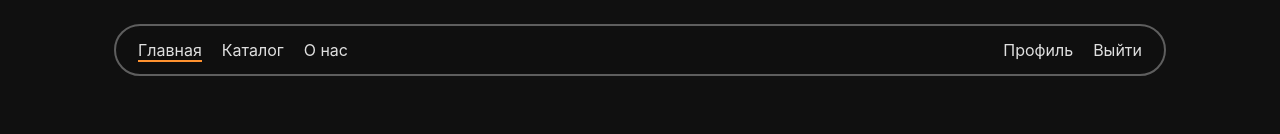
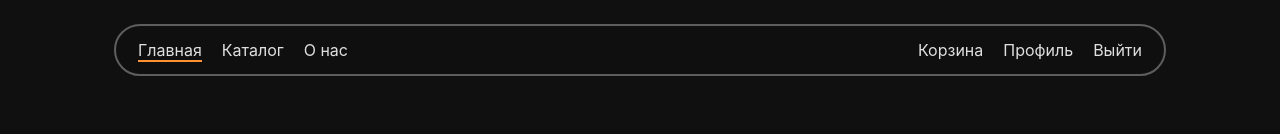
Before and after one commit to Jeyw1n/rimsnap, a React (Vite) app in the folder frontend/: page / in a window 1280 px wide. Shown: the top 134 px of the page. Built offline with nearby package versions, Linux system fonts and the light colour scheme; sample sign-in values are in the browser's storage; a web font is replaced by a local one.

Commit message:
Add cart page to header

```diff
--- a/frontend/src/components/Header/Header.jsx
+++ b/frontend/src/components/Header/Header.jsx
@@ -28,16 +28,18 @@ const Header = ({ currentPage }) => {
 
       <ul className='nav-right'>
         {/* Ссылки пользователя */}
-        {/* <li><Link to="/cart" className={currentPage === 'cart' ? 'current' : ''}>Корзина</Link></li> */}
+        {isAuthenticated && (
+          <li><Link to="/cart" className={currentPage === 'cart' ? 'current' : ''}>Корзина</Link></li>
+        )}
+
         {isAuthenticated ? (
-          <li><Link to="/profile" className={currentPage === 'profile' ? 'current' : ''}>Профиль</Link></li>
+          <>
+            <li><Link to="/profile" className={currentPage === 'profile' ? 'current' : ''}>Профиль</Link></li>
+            <li><Link onClick={handleLogout}>Выйти</Link></li>
+          </>
         ) : (
           <li><Link to="/auth" className={currentPage === 'auth' ? 'current' : ''}>Войти</Link></li>
         )}
-
-        {isAuthenticated ? (
-          <li><Link onClick={handleLogout}>Выйти</Link></li>
-        ) : (<></>)}
       </ul>
     </div>
     </>
```
